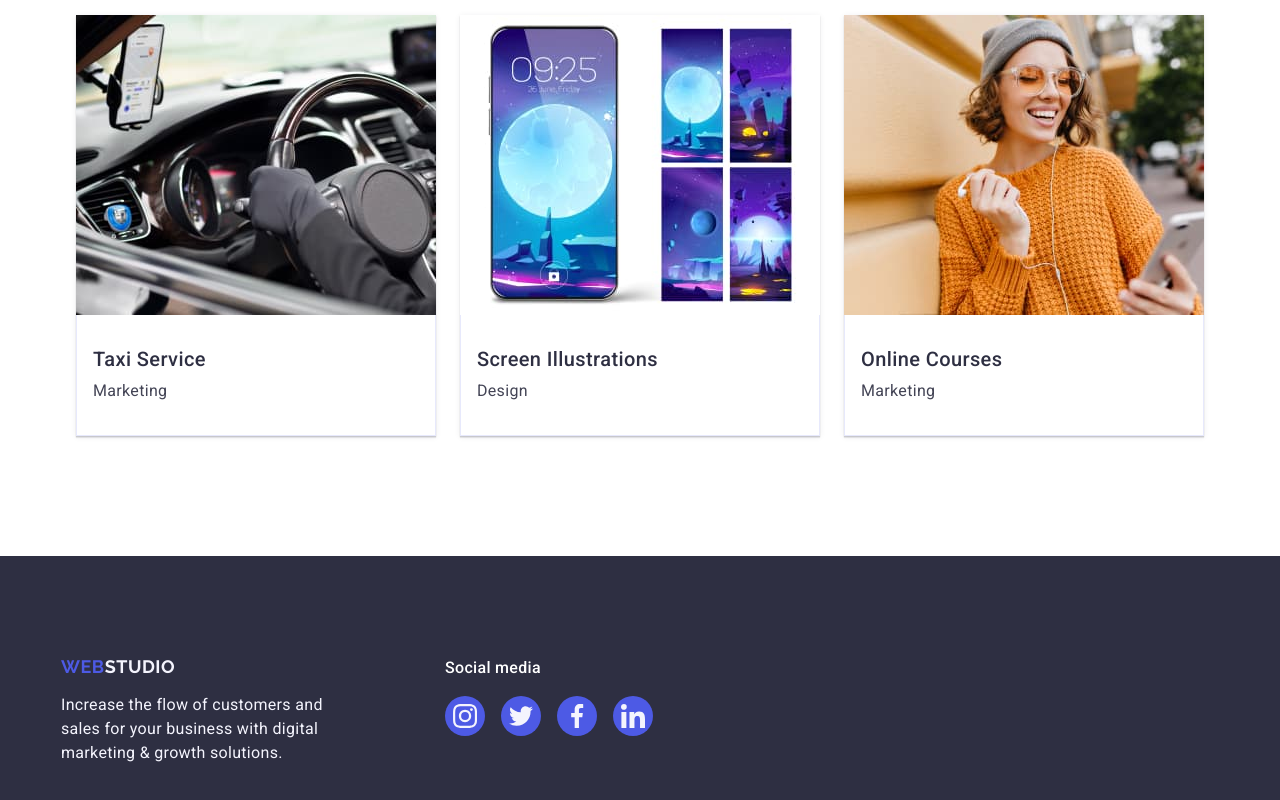
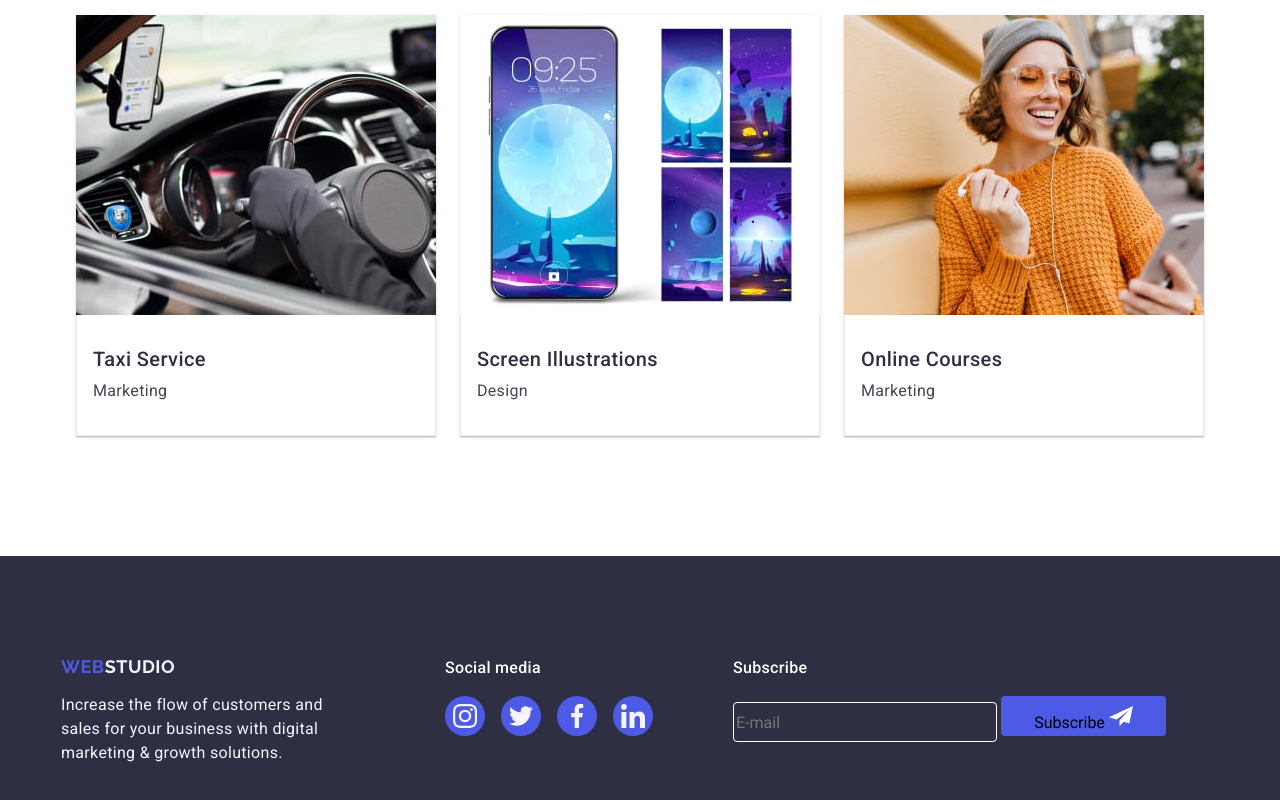
Before and after one commit to Oksamyt47/goit-markup-hw-05, a plain HTML site: page index.html in a window 1280 px wide. Shown: the part 2603-3403 px from the top of the page. Drawn offline with nearby package versions, Linux system fonts and the light colour scheme.

Commit message:
footer input

```diff
--- a/css/styles.css
+++ b/css/styles.css
@@ -371,7 +371,7 @@ img {
   row-gap: 48px;
 }
 
-.potrfolio-item {
+.portfolio-item {
   box-shadow: 0px 1px 6px rgba(46, 47, 66, 0.08),
     0px 1px 1px rgba(46, 47, 66, 0.16), 0px 2px 1px rgba(46, 47, 66, 0.08);
   transition: box-shadow 250ms cubic-bezier(0.4, 0, 0.2, 1);
@@ -404,7 +404,7 @@ img {
   border-top: none;
 }
 
-.potrfolio-item:hover .portfolio-cover-text {
+.portfolio-item:hover .portfolio-cover-text {
   transform: translateY(0);
 }
 
@@ -473,6 +473,7 @@ img {
 .footer-social {
     width: 208px;
     min-height: 80px;
+    margin-right: 80px;
 }
 
 .footer-social-text {
@@ -517,6 +518,40 @@ img {
   fill: #f4f4fd;
 }
 
+.footer-modal {}
+
+.footer-modal-text {
+    font-weight: 500;
+    font-size: 16px;
+    line-height: 150%;
+    letter-spacing: 0.02em;
+    color: #fff;
+    margin-bottom: 16px;
+}
+
+.footer-form {}
+
+.footer-input {
+  background-color: transparent;
+  border: 1px solid #fff;
+    border-radius: 4px;
+    width: 264px;
+    height: 40px;
+}
+
+.footer-modal-btn {
+  background-color: #4d5ae5;
+  border-radius: 4px;
+  border: none;
+    padding: 8px 24px;
+    width: 165px;
+    height: 40px;
+}
+
+.footer-modal-svg {
+  fill: #ffffff;
+}
+
 /* #endregion */
 
 /* .backdrop {
--- a/index.html
+++ b/index.html
@@ -297,7 +297,7 @@
         <div class="container">
           <h2 class="portfolio-title">Our Portfolio</h2>
           <ul class="portfolio-list">
-            <li class="potrfolio-item">
+            <li class="portfolio-item">
               <div class="portfolio-cover-wrap">
                 <img src="./images/img-5.jpg" alt="banking app" width="360" />
                 <p class="portfolio-cover-text">
@@ -312,7 +312,7 @@
               </div>
             </li>
 
-            <li class="potrfolio-item">
+            <li class="portfolio-item">
               <div class="portfolio-cover-wrap">
                 <img
                   src="./images/img-6.jpg"
@@ -331,7 +331,7 @@
               </div>
             </li>
 
-            <li class="potrfolio-item">
+            <li class="portfolio-item">
               <div class="portfolio-cover-wrap">
                 <img
                   src="./images/img-7.jpg"
@@ -350,7 +350,7 @@
               </div>
             </li>
 
-            <li class="potrfolio-item">
+            <li class="portfolio-item">
               <div class="portfolio-cover-wrap">
                 <img src="./images/img-8.jpg" alt="Taxi Service" width="360" />
                 <p class="portfolio-cover-text">
@@ -365,7 +365,7 @@
               </div>
             </li>
 
-            <li class="potrfolio-item">
+            <li class="portfolio-item">
               <div class="portfolio-cover-wrap">
                 <img
                   src="./images/img-9.jpg"
@@ -384,7 +384,7 @@
               </div>
             </li>
 
-            <li class="potrfolio-item">
+            <li class="portfolio-item">
               <div class="portfolio-cover-wrap">
                 <img
                   src="./images/img-10.jpg"
@@ -452,6 +452,24 @@
             </li>
           </ul>
         </div>
+
+        <div class="footer-modal">
+          <p class="footer-modal-text">Subscribe</p>
+          <form class="footer-form">
+            <input
+              class="footer-input"
+              type="text"
+              name="email"
+              placeholder="E-mail"
+            />
+            <button class="footer-modal-btn" type="submit">
+              Subscribe
+              <svg class="footer-modal-svg" width="24" height="24">
+                <use href="./images/icons.svg#icon-plane"></use>
+              </svg>
+            </button>
+          </form>
+        </div>
       </div>
     </footer>
 
```
